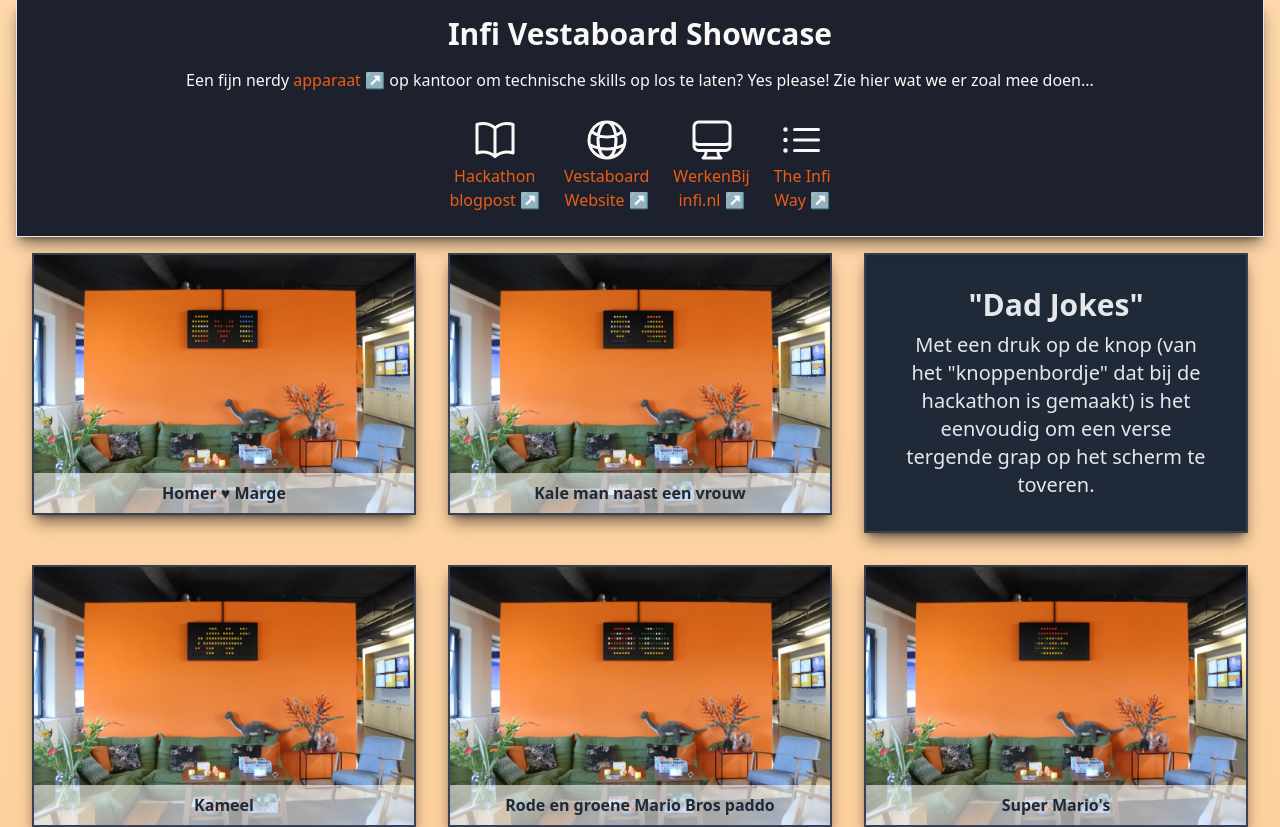
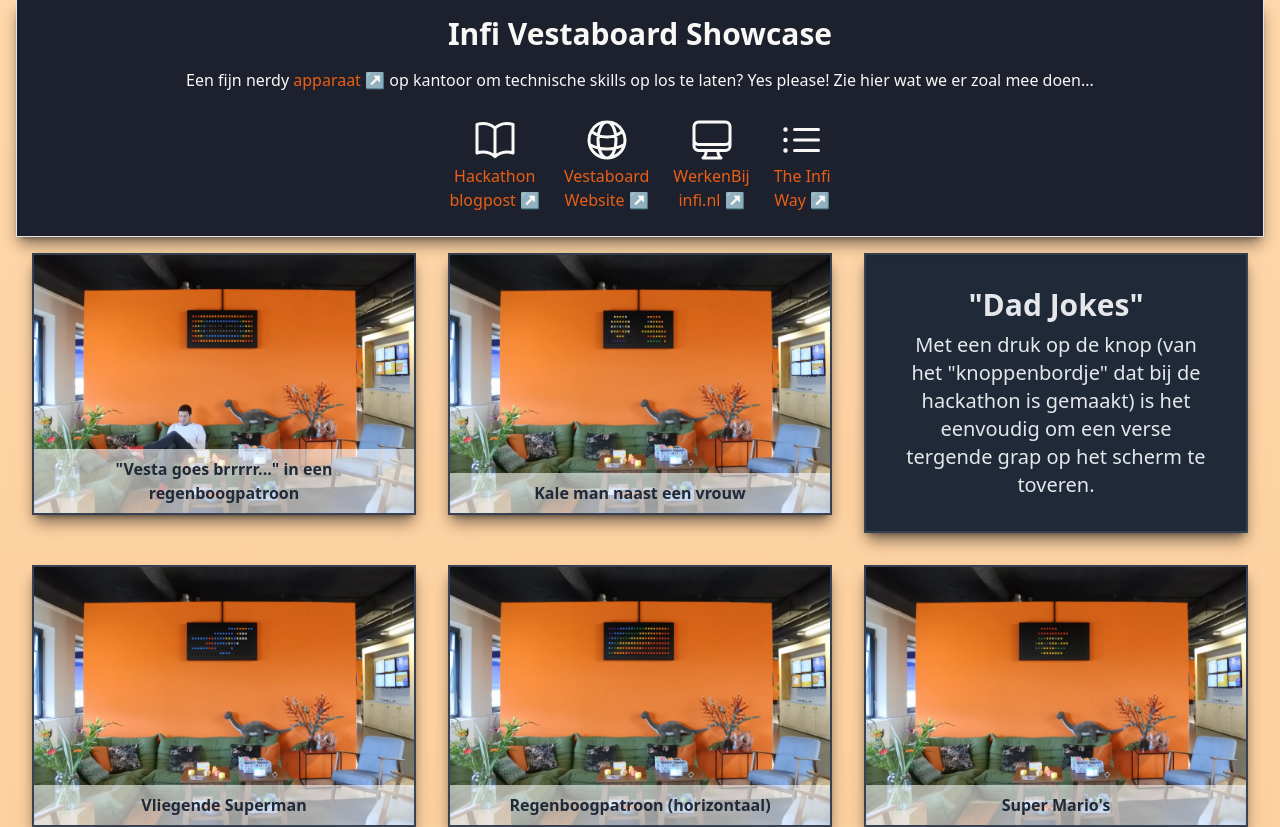
Before and after one commit to infi-nl/vestashowcase, a SvelteKit app: page / in a window 1280 px wide. Shown: the top 827 px of the page. Built offline with nearby package versions, Linux system fonts and the light colour scheme.

Commit message:
Cheat on shuffler

```diff
--- a/src/routes/+page.ts
+++ b/src/routes/+page.ts
@@ -2,7 +2,12 @@ import { photos } from "./_components/photos";
 import { shuffle } from "../lib/util/shuffle";
 
 export function load() {
+  const head = photos[0];
+  const tail = photos.slice(1);
   return {
-    photos: shuffle(photos),
+    photos: [
+      head, // Force a specific picture with a real life person at the start.
+      ...shuffle(tail)
+    ],
   };
 }
```
